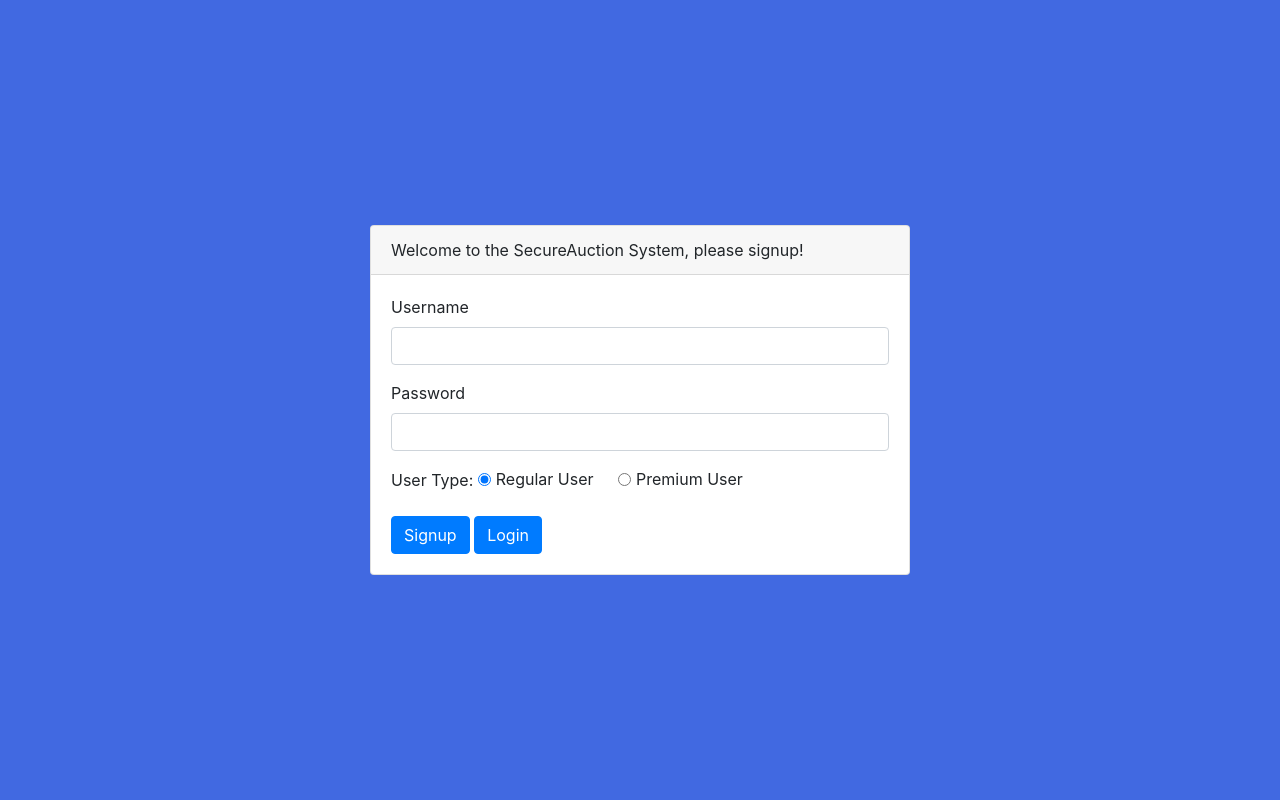
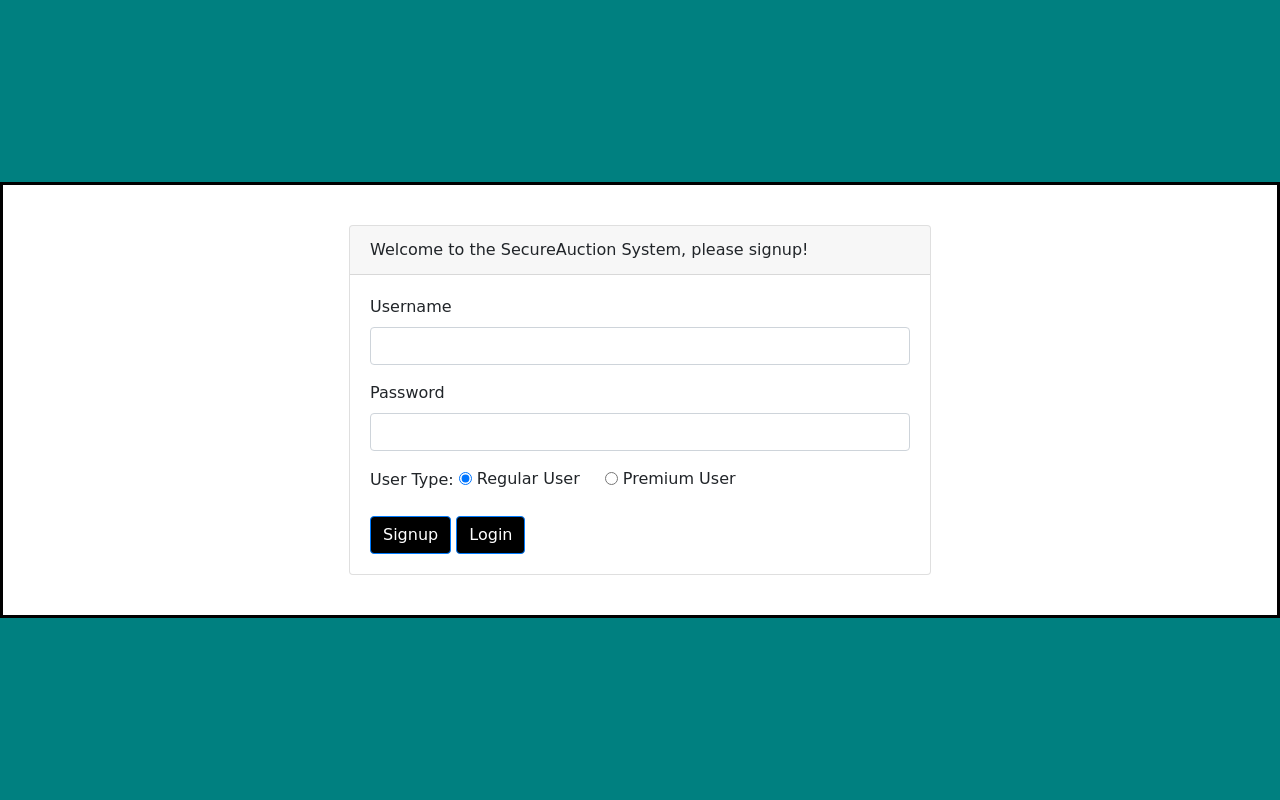
Before and after one commit to enowars/enowars7-service-secureauction, a PHP site: page / in a window 1280 px wide. Run offline with PHP 8.4, Linux system fonts and the light colour scheme.

Commit message:
90s theme

```diff
--- a/service/public/includes/footer.php
+++ b/service/public/includes/footer.php
@@ -1,6 +1,6 @@
 <footer>
         <div class="footer-content">
-            <p>© 2023 CTF-SERVICE. All rights reserved.</p>
+            <p><marquee>© 2023 CTF-SERVICE-ENOWARS. All rights reserved.</marquee></p> <!-- Classic 90s marquee effect -->
         </div>
     </footer>
 </body>
--- a/service/public/includes/header.php
+++ b/service/public/includes/header.php
@@ -10,7 +10,7 @@
 </head>
 <body>
     <nav>
-        <h2>CTF-SERVICE</h2>
+        <h2><marquee>SECUREAUCTION</marquee></h2> <!-- Classic 90s marquee effect -->
         <ul>
             <li><a href="user_index.php">Auction</a></li>
             <li><a href="my_profile.php">My Profile</a></li>
--- a/service/public/index.php
+++ b/service/public/index.php
@@ -100,7 +100,23 @@ if ($_SERVER['REQUEST_METHOD'] == "POST") {
             justify-content: center;
             align-items: center;
             height: 100vh;
-            background-color: royalblue;
+            background-color: #008080; /* 90s Teal */
+            font-family: 'Comic Sans MS', cursive, sans-serif; /* 90s style font */
+        }
+        .container {
+            max-width: 100%; /* Increased container width */
+            background-color: #fff;
+            padding: 40px;
+            border: 3px solid #000; /* Thick black border */
+            border-radius: 0; /* No round corners */
+        }
+        .btn-primary {
+            background-color: #000; /* Black buttons */
+            color: #fff; /* White text */
+        }
+        .alert-danger {
+            color: #000; /* Black text */
+            background-color: #ff0000; /* Red background */
         }
     </style>
 </head>
--- a/service/public/item.php
+++ b/service/public/item.php
@@ -21,7 +21,7 @@ class Item
         // Prepare the SQL statement to insert a new item with the given name, start price, item type and end time
         $stmt = $this
             ->mysqli
-            ->prepare("INSERT INTO items (user_id, name, start_price, item_type, end_time) VALUES (?, ?, ?, ?, ADDDATE(CURRENT_TIMESTAMP, INTERVAL 10 MINUTE))");
+            ->prepare("INSERT INTO items (user_id, name, start_price, item_type, end_time, created_at) VALUES (?, ?, ?, ?, ADDDATE(CURRENT_TIMESTAMP, INTERVAL 10 MINUTE), CURRENT_TIMESTAMP)");
 
         // Bind the variables to the statement as parameters
         $stmt->bind_param("isss", $userId, $itemName, $startPrice, $itemType);
```
Also changed, not shown: service/public/create_item.php (+6 -19 lines), service/public/css/styles.css (+21 -11 lines).
